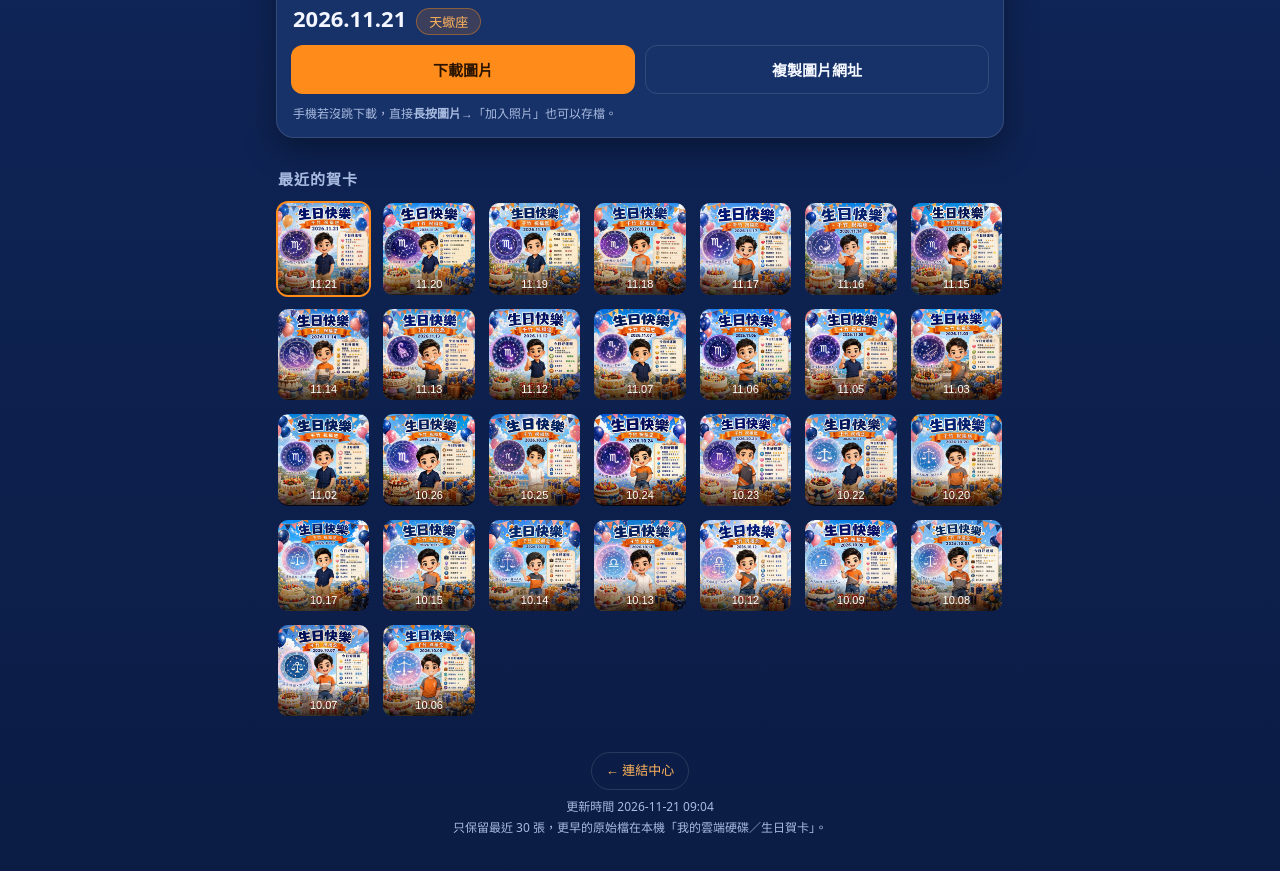
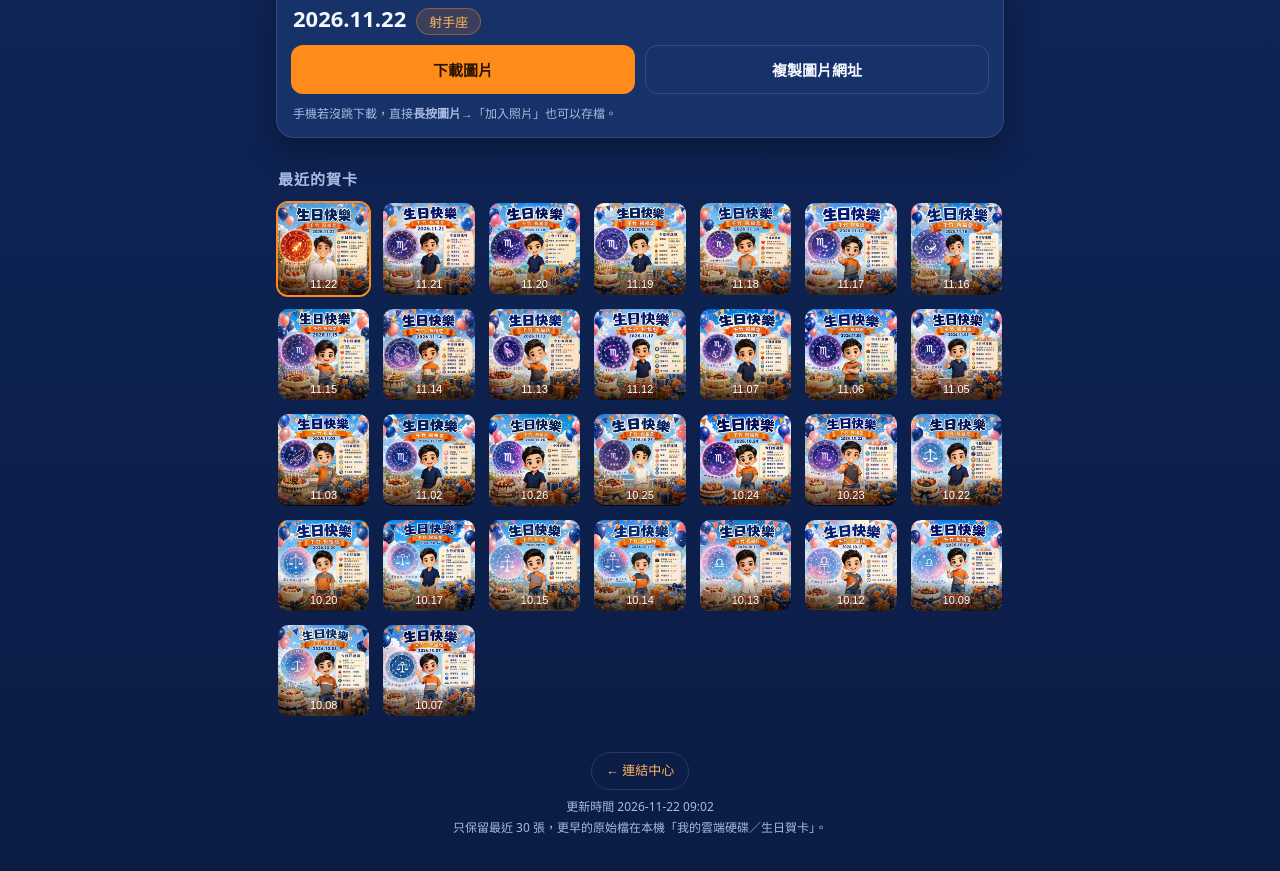
Before and after one commit to CharlieWang0012/line-image-host, a plain HTML site: page index.html in a window 1280 px wide. Shown: the part 831-1702 px from the top of the page. Drawn offline with Linux system fonts and the light colour scheme.

Commit message:
birthday card site 2026-11-22

```diff
--- a/index.html
+++ b/index.html
@@ -94,7 +94,7 @@
 
   <footer>
     <a class="home" href="https://charliewang0012.github.io/">← 連結中心</a><br>
-    更新時間 2026-11-21 09:04<br>
+    更新時間 2026-11-22 09:02<br>
     只保留最近 30 張，更早的原始檔在本機「我的雲端硬碟／生日賀卡」。
   </footer>
 </div>
@@ -102,6 +102,7 @@
 
 <script>
 const CARDS = [
+{day:"2026.11.22",raw:"20261122",z:"射手座",kind:"img",full:"bday/bday-20261122.jpg",thumb:"bday/thumb-20261122.jpg"},
 {day:"2026.11.21",raw:"20261121",z:"天蠍座",kind:"img",full:"bday/bday-20261121.jpg",thumb:"bday/thumb-20261121.jpg"},
 {day:"2026.11.20",raw:"20261120",z:"天蠍座",kind:"img",full:"bday/bday-20261120.jpg",thumb:"bday/thumb-20261120.jpg"},
 {day:"2026.11.19",raw:"20261119",z:"天蠍座",kind:"img",full:"bday/bday-20261119.jpg",thumb:"bday/thumb-20261119.jpg"},
@@ -130,8 +131,7 @@ const CARDS = [
 {day:"2026.10.12",raw:"20261012",z:"天秤座",kind:"img",full:"bday/bday-20261012.jpg",thumb:"bday/thumb-20261012.jpg"},
 {day:"2026.10.09",raw:"20261009",z:"天秤座",kind:"img",full:"bday/bday-20261009.jpg",thumb:"bday/thumb-20261009.jpg"},
 {day:"2026.10.08",raw:"20261008",z:"天秤座",kind:"img",full:"bday/bday-20261008.jpg",thumb:"bday/thumb-20261008.jpg"},
-{day:"2026.10.07",raw:"20261007",z:"天秤座",kind:"img",full:"bday/bday-20261007.jpg",thumb:"bday/thumb-20261007.jpg"},
-{day:"2026.10.06",raw:"20261006",z:"天秤座",kind:"img",full:"bday/bday-20261006.jpg",thumb:"bday/thumb-20261006.jpg"}
+{day:"2026.10.07",raw:"20261007",z:"天秤座",kind:"img",full:"bday/bday-20261007.jpg",thumb:"bday/thumb-20261007.jpg"}
 ];
 const SITE = "https://charliewang0012.github.io/line-image-host/";
 const hero = document.getElementById('hero'), dEl = document.getElementById('d'),
```
Also changed, not shown: bday/bday-20261006.jpg (deleted), bday/bday-20261122.jpg (added), bday/thumb-20261006.jpg (deleted), bday/thumb-20261122.jpg (added).
